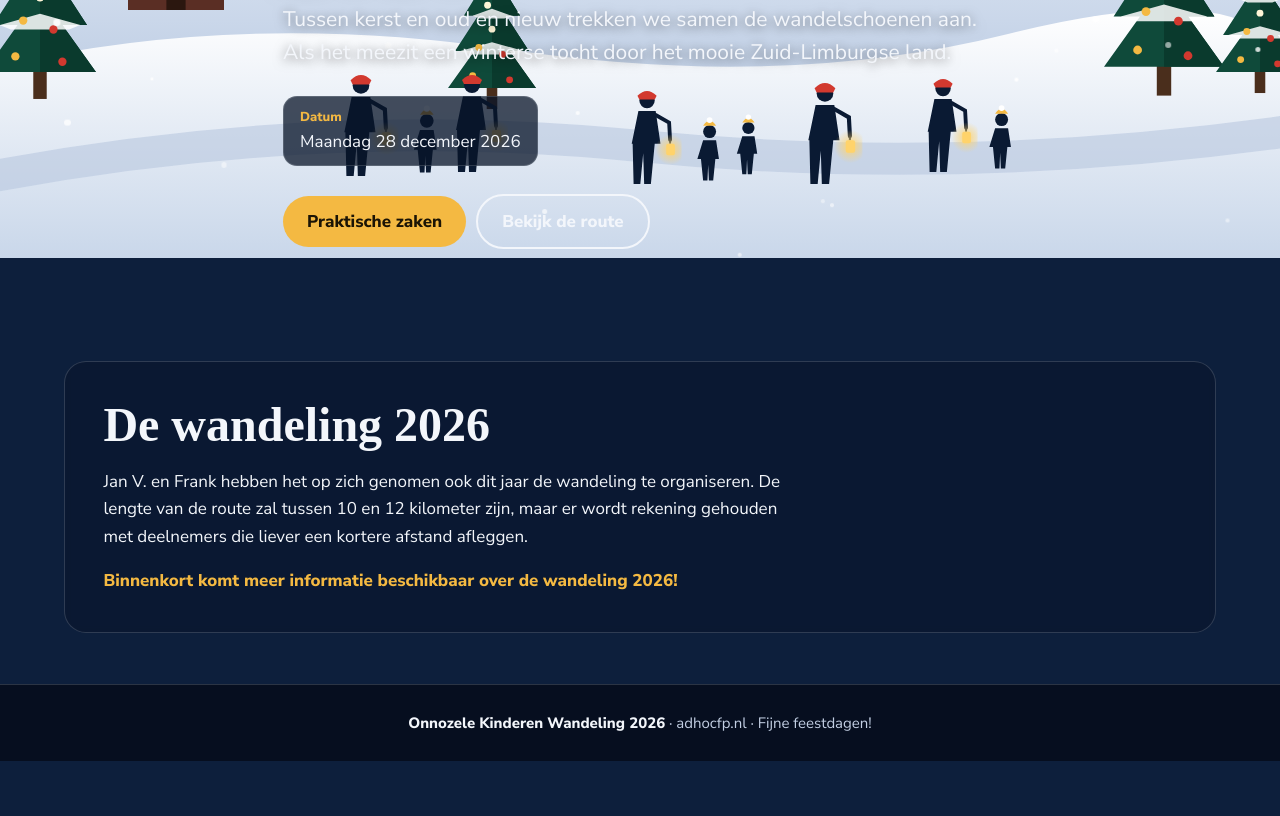
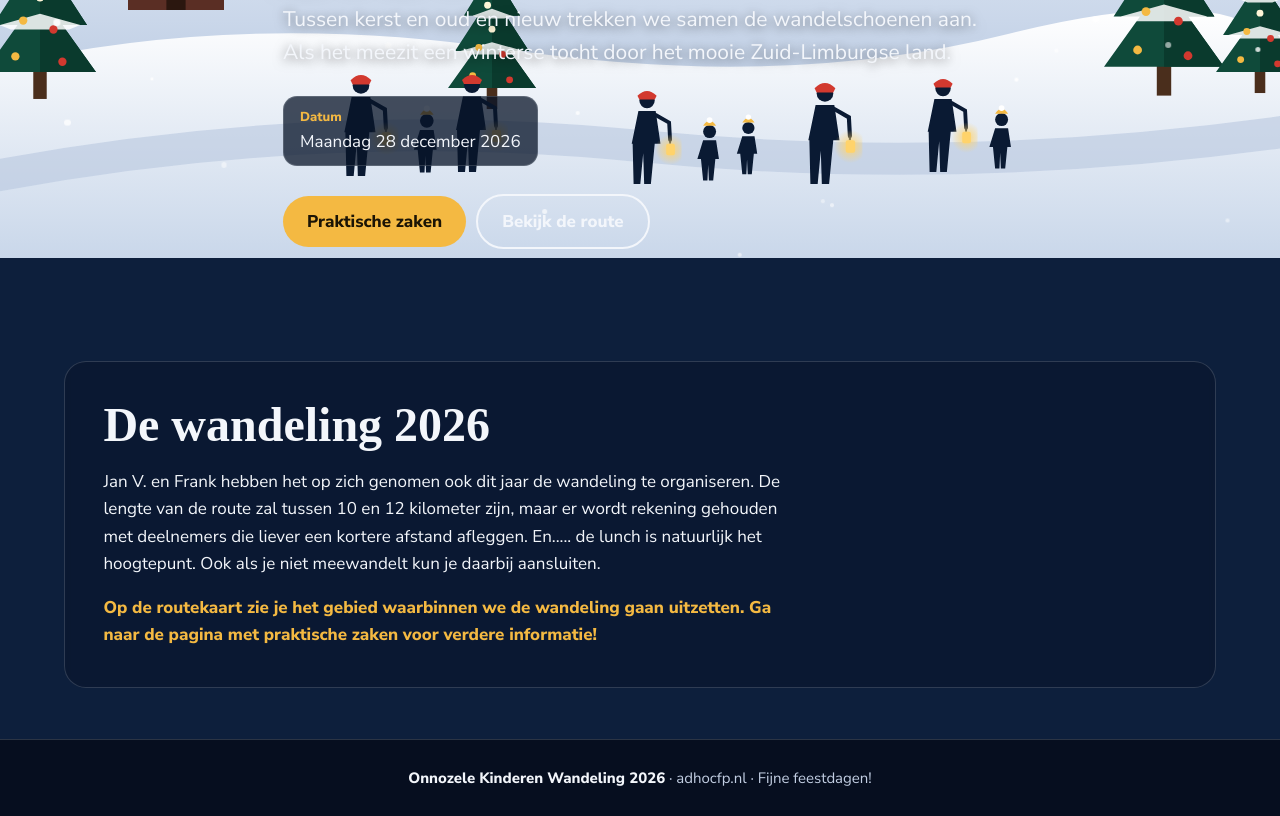
Before and after one commit to FPetit681/adhocfp, a plain HTML site: page index.html in a window 1280 px wide. Shown: the part 542-1358 px from the top of the page. Before the commit the page ends 1303 px from the top, so only its background shows below. Drawn offline with Linux system fonts and the light colour scheme; a web font is replaced by a local one.

Commit message:
Enhance content for the 2026 walk and practical details
Updated text to provide more details about the 2026 walk and practical information for participants.

```diff
--- a/index.html
+++ b/index.html
@@ -139,8 +139,8 @@ footer strong{color:var(--snow)}
 </div></div>
 <div class="band"><div class="wrap panel">
 <h2>De wandeling 2026</h2>
-<p>Jan V. en Frank hebben het op zich genomen ook dit jaar de wandeling te organiseren. De lengte van de route zal tussen 10 en 12 kilometer zijn, maar er wordt rekening gehouden met deelnemers die liever een kortere afstand afleggen.</p>
-<p style="margin-bottom:0"><strong style="color:var(--gold)">Binnenkort komt meer informatie beschikbaar over de wandeling 2026!</strong></p>
+<p>Jan V. en Frank hebben het op zich genomen ook dit jaar de wandeling te organiseren. De lengte van de route zal tussen 10 en 12 kilometer zijn, maar er wordt rekening gehouden met deelnemers die liever een kortere afstand afleggen. En..... de lunch is natuurlijk het hoogtepunt. Ook als je niet meewandelt kun je daarbij aansluiten.</p>
+<p style="margin-bottom:0"><strong style="color:var(--gold)"> Op de routekaart zie je het gebied waarbinnen we de wandeling gaan uitzetten. Ga naar de pagina met praktische zaken voor verdere informatie!</strong></p>
 </div></div>
 </section>
 
@@ -150,7 +150,7 @@ footer strong{color:var(--snow)}
 <h2>Praktische zaken</h2>
 <div class="card" style="max-width:560px;margin-top:18px">
 <h3>Trek stevig schoeisel aan</h3>
-<p class="muted" style="margin:0">Meer praktische informatie volgt binnenkort.</p>
+<p class="muted" style="margin:0">Op dit moment willen we graag weten of je meewandelt (met hoeveel personen) en of je voorkeur hebt voort een korte (5km) of langere wandeling (10-12km) Je kunt altijd nog switchen, ook op de dag zélf. Laat ook weten of je mee luncht of alleen komt lunchen. je kunt het doorgeven via de whatsapp van de onnozele kinderen 2026.</p>
 </div>
 </div></div>
 </section>
```
